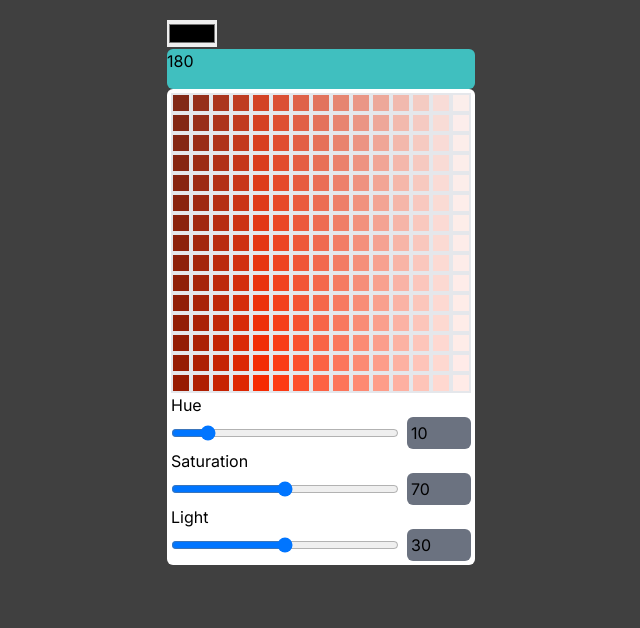
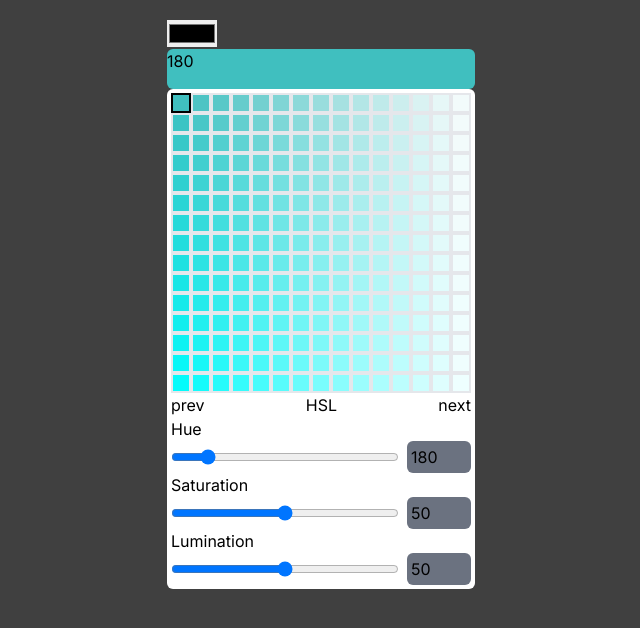
Before and after one commit to HrishikShaji/hrishixui, a Next.js app: page / in a window 1280 px wide. Shown: the top 628 px of the page, without its empty margins (319-959 px from the left). Built offline with nearby package versions, Linux system fonts and the light colour scheme.

Commit message:
refactored InputColor

```diff
--- a/app/components/InputColor.tsx
+++ b/app/components/InputColor.tsx
@@ -13,11 +13,34 @@ const initialColor: Color = {
   saturation: 50,
   light: 50,
 };
+
+const modes = ["HSL", "RGB", "HexCode"];
+
 export const InputColor = () => {
-  const [hue, setHue] = useState(10);
-  const [saturation, setSaturation] = useState(70);
-  const [light, setLight] = useState(30);
   const [currentColor, setCurrentColor] = useState<Color>(initialColor);
+  const [mode, setMode] = useState(0);
+  const [hsl, setHsl] = useState<Color>(initialColor);
+
+  const hslValues = [
+    {
+      min: "0",
+      max: "360",
+      title: "Hue",
+      name: "hue",
+    },
+    {
+      min: "0",
+      max: "100",
+      title: "Saturation",
+      name: "saturation",
+    },
+    {
+      min: "0",
+      max: "100",
+      title: "Lumination",
+      name: "light",
+    },
+  ];
 
   return (
     <div>
@@ -34,33 +57,33 @@ export const InputColor = () => {
         <GenerateGrids
           currentColor={currentColor}
           cols={15}
-          hue={hue}
-          saturation={saturation}
-          light={light}
+          hue={hsl.hue}
+          saturation={hsl.saturation}
+          light={hsl.light}
           onClick={(color: Color) => setCurrentColor(color)}
         />
+        <div className="w-full justify-between flex">
+          <button
+            onClick={() => setMode((prev) => (prev === 0 ? 2 : prev - 1))}
+          >
+            prev
+          </button>
+          <h1>{modes[mode]}</h1>
+          <button
+            onClick={() => setMode((prev) => (prev === 2 ? 0 : prev + 1))}
+          >
+            next
+          </button>
+        </div>
         <div className="">
-          <SliderInput
-            value={hue}
-            min="0"
-            max="360"
-            setterFunction={setHue}
-            title="Hue"
-          />
-          <SliderInput
-            value={saturation}
-            min="0"
-            max="100"
-            setterFunction={setSaturation}
-            title="Saturation"
-          />
-          <SliderInput
-            value={light}
-            min="0"
-            max="100"
-            setterFunction={setLight}
-            title="Light"
-          />
+          {hslValues.map((item) => (
+            <SliderInput
+              key={item.title}
+              {...item}
+              value={hsl}
+              setterFunction={setHsl}
+            />
+          ))}
         </div>
       </div>
     </div>
@@ -133,10 +156,11 @@ const GenerateGrids = ({
 
 interface SliderInputProps {
   title: string;
-  setterFunction: Dispatch<SetStateAction<number>>;
+  setterFunction: Dispatch<SetStateAction<Color>>;
   min: string;
   max: string;
-  value: number;
+  value: Color;
+  name: string;
 }
 
 const SliderInput: React.FC<SliderInputProps> = (props) => {
@@ -149,14 +173,24 @@ const SliderInput: React.FC<SliderInputProps> = (props) => {
           type="range"
           min={props.min}
           max={props.max}
-          onChange={(e) => props.setterFunction(parseInt(e.target.value))}
+          onChange={(e) =>
+            props.setterFunction((prev) => ({
+              ...prev,
+              [props.name]: parseInt(e.target.value),
+            }))
+          }
         />
         <input
           min={props.min}
           max={props.max}
           type="number"
-          value={props.value}
-          onChange={(e) => props.setterFunction(parseInt(e.target.value))}
+          value={props.value[props.name] as any}
+          onChange={(e) =>
+            props.setterFunction((prev) => ({
+              ...prev,
+              [props.name]: parseInt(e.target.value),
+            }))
+          }
           className="w-16 focus:outline-none bg-gray-500 p-1 rounded-md"
         />
       </div>
```
